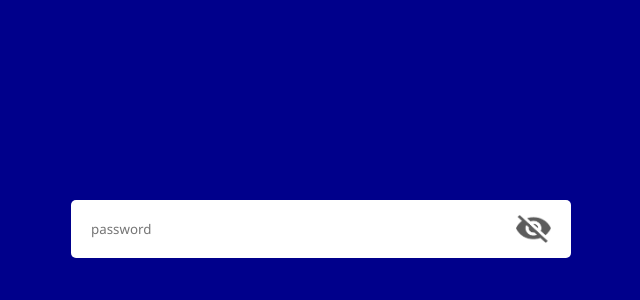
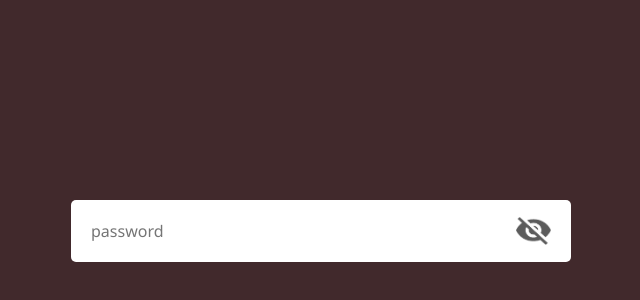
Before and after one commit to SaadAslam58/Password-hide, a plain HTML site: page index.html in a window 1280 px wide. Shown: the part 50-350 px from the top of the page, without its empty margins (319-959 px from the left). Drawn offline with Linux system fonts and the light colour scheme.

Commit message:
second commit

```diff
--- a/style.css
+++ b/style.css
@@ -6,7 +6,7 @@
 }
 
 body{
-    background-color:darkblue;
+    background-color:#41292C;
 }
 
 .input-box{
@@ -26,10 +26,11 @@ body{
     border: 0;
     outline: 0;
     color: #555;
+    font-weight: 500;
+    font-size: 16px;
 }
 
 .input-box img {
     width: 35px;
     cursor: pointer;
-
 }
```
